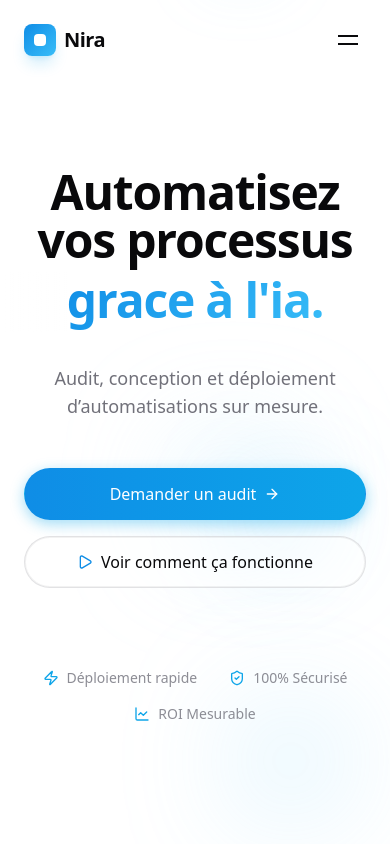
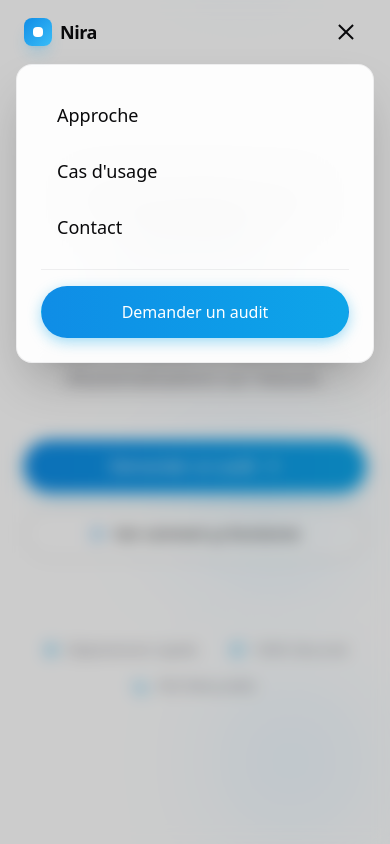
Before and after one commit to magentyagency-ops/Nira.consulting, a Next.js app: page / in a window 390 px wide. Both pictures are taken after a click on the button "Menu". Shown: the top 844 px of the page. Built offline with nearby package versions, Linux system fonts and the light colour scheme.

Commit message:
fix: comprehensive mobile responsiveness for all landing page sections

```diff
--- a/src/components/layout/Footer.tsx
+++ b/src/components/layout/Footer.tsx
@@ -3,18 +3,18 @@ import { ArrowUpRight } from "lucide-react";
 
 export function Footer() {
     return (
-        <footer className="border-t border-nira-gray/10 pt-20 pb-10 relative z-10 backdrop-blur-md bg-white/40">
+        <footer className="border-t border-nira-gray/10 pt-12 md:pt-20 pb-8 md:pb-10 relative z-10 backdrop-blur-md bg-white/40">
             <div className="container mx-auto px-4 sm:px-6 lg:px-8 max-w-7xl">
 
-                <div className="grid grid-cols-1 md:grid-cols-2 lg:grid-cols-4 gap-12 mb-16">
+                <div className="grid grid-cols-2 md:grid-cols-2 lg:grid-cols-4 gap-8 md:gap-12 mb-12 md:mb-16">
 
                     {/* Colonne 1 : Marque */}
-                    <div className="lg:col-span-1">
-                        <Link href="/" className="text-2xl font-bold tracking-tighter text-nira-dark flex items-center gap-2 mb-4">
+                    <div className="col-span-2 lg:col-span-1">
+                        <Link href="/" className="text-xl md:text-2xl font-bold tracking-tighter text-nira-dark flex items-center gap-2 mb-3 md:mb-4">
                             <span className="w-8 h-8 rounded-lg bg-nira-blue text-white flex items-center justify-center text-xl">N</span>
                             Nira.
                         </Link>
-                        <p className="text-nira-gray text-sm leading-relaxed max-w-xs">
+                        <p className="text-nira-gray text-xs md:text-sm leading-relaxed max-w-xs">
                             L'agence d'automatisation nouvelle génération. Nous transformons vos processus complexes en workflows parfaitement huilés grâce à l'IA.
                         </p>
                     </div>
@@ -63,7 +63,7 @@ export function Footer() {
                 </div>
 
                 {/* Bottom Bar */}
-                <div className="pt-8 border-t border-nira-gray/10 flex flex-col md:flex-row items-center justify-between gap-4 text-sm text-nira-gray">
+                <div className="pt-6 md:pt-8 border-t border-nira-gray/10 flex flex-col md:flex-row items-center justify-between gap-3 md:gap-4 text-xs md:text-sm text-nira-gray">
                     <p>© {new Date().getFullYear()} Nira. Tous droits réservés.</p>
                     <p className="flex items-center gap-1">
                         Fait avec <span className="text-red-500">♥</span> à Paris.
--- a/src/components/layout/Navbar.tsx
+++ b/src/components/layout/Navbar.tsx
@@ -27,6 +27,7 @@ export function Navbar() {
     const blurY = useTransform(scrollY, [0, 50], ["blur(0px)", "blur(12px)"]);
 
     const [hoveredLink, setHoveredLink] = useState<string | null>(null);
+    const [mobileMenuOpen, setMobileMenuOpen] = useState(false);
 
     const containerVariants: Variants = {
         hidden: { opacity: 0, y: -20 },
@@ -51,6 +52,7 @@ export function Navbar() {
     };
 
     return (
+        <>
             <motion.header
                 initial="hidden"
                 animate="visible"
@@ -64,15 +66,14 @@ export function Navbar() {
                 }}
                 className="fixed top-0 left-0 right-0 z-50 transition-all duration-300"
             >
-            <div className="container mx-auto px-6 h-20 flex items-center justify-between">
+                <div className="container mx-auto px-6 h-16 md:h-20 flex items-center justify-between">
                     {/* Logo */}
                     <motion.div variants={itemVariants}>
                         <Link href="/" className="flex items-center gap-2 group">
-                        {/* Subtle logo mark */}
-                        <div className="w-8 h-8 rounded-lg bg-gradient-to-br from-nira-blue-600 to-nira-blue-400 flex items-center justify-center shadow-lg shadow-nira-blue-500/20 group-hover:scale-105 transition-transform duration-300">
-                            <div className="w-3 h-3 bg-white rounded-sm" />
+                            <div className="w-7 h-7 md:w-8 md:h-8 rounded-lg bg-gradient-to-br from-nira-blue-600 to-nira-blue-400 flex items-center justify-center shadow-lg shadow-nira-blue-500/20 group-hover:scale-105 transition-transform duration-300">
+                                <div className="w-2.5 h-2.5 md:w-3 md:h-3 bg-white rounded-sm" />
                             </div>
-                        <span className="text-xl font-bold tracking-tight text-nira-dark">Nira</span>
+                            <span className="text-lg md:text-xl font-bold tracking-tight text-nira-dark">Nira</span>
                         </Link>
                     </motion.div>
 
@@ -104,17 +105,84 @@ export function Navbar() {
                     </motion.nav>
 
                     {/* CTAs */}
-                <motion.div variants={itemVariants} className="flex items-center gap-4">
-                    <Button variant="primary" size="md" className="hidden sm:flex">
+                    <motion.div variants={itemVariants} className="flex items-center gap-3">
+                        <Button variant="primary" size="md" className="hidden sm:flex text-sm">
                             Demander un audit
                         </Button>
                         {/* Mobile Menu Button */}
-                    <button className="md:hidden flex flex-col gap-1.5 p-2 focus:outline-none group">
-                        <span className="w-5 h-0.5 bg-nira-dark group-hover:bg-nira-blue-500 transition-colors" />
-                        <span className="w-5 h-0.5 bg-nira-dark group-hover:bg-nira-blue-500 transition-colors" />
+                        <button
+                            onClick={() => setMobileMenuOpen(!mobileMenuOpen)}
+                            className="md:hidden flex flex-col gap-1.5 p-2 focus:outline-none group relative w-10 h-10 items-center justify-center"
+                            aria-label="Menu"
+                        >
+                            <motion.span
+                                animate={mobileMenuOpen ? { rotate: 45, y: 4 } : { rotate: 0, y: 0 }}
+                                className="w-5 h-0.5 bg-nira-dark block origin-center transition-colors"
+                            />
+                            <motion.span
+                                animate={mobileMenuOpen ? { rotate: -45, y: -4 } : { rotate: 0, y: 0 }}
+                                className="w-5 h-0.5 bg-nira-dark block origin-center transition-colors"
+                            />
                         </button>
                     </motion.div>
                 </div>
             </motion.header>
+
+            {/* Mobile Menu Overlay */}
+            <AnimatePresence>
+                {mobileMenuOpen && (
+                    <motion.div
+                        initial={{ opacity: 0 }}
+                        animate={{ opacity: 1 }}
+                        exit={{ opacity: 0 }}
+                        transition={{ duration: 0.2 }}
+                        className="fixed inset-0 z-40 md:hidden"
+                    >
+                        {/* Backdrop */}
+                        <div
+                            className="absolute inset-0 bg-black/20 backdrop-blur-sm"
+                            onClick={() => setMobileMenuOpen(false)}
+                        />
+                        {/* Menu Panel */}
+                        <motion.div
+                            initial={{ y: -20, opacity: 0 }}
+                            animate={{ y: 0, opacity: 1 }}
+                            exit={{ y: -20, opacity: 0 }}
+                            transition={{ duration: 0.3, ease: [0.22, 1, 0.36, 1] }}
+                            className="absolute top-16 left-4 right-4 bg-white/95 backdrop-blur-xl rounded-2xl shadow-2xl border border-nira-gray/10 p-6 overflow-hidden"
+                        >
+                            <nav className="flex flex-col gap-1">
+                                {navLinks.map((link, index) => (
+                                    <motion.div
+                                        key={link.name}
+                                        initial={{ opacity: 0, x: -20 }}
+                                        animate={{ opacity: 1, x: 0 }}
+                                        transition={{ delay: index * 0.08 }}
+                                    >
+                                        <Link
+                                            href={link.href}
+                                            onClick={() => setMobileMenuOpen(false)}
+                                            className="block px-4 py-3 text-lg font-medium text-nira-dark hover:text-nira-blue rounded-xl hover:bg-nira-blue/5 transition-colors"
+                                        >
+                                            {link.name}
+                                        </Link>
+                                    </motion.div>
+                                ))}
+                            </nav>
+                            <div className="mt-4 pt-4 border-t border-nira-gray/10">
+                                <Button
+                                    variant="primary"
+                                    size="lg"
+                                    className="w-full"
+                                    onClick={() => setMobileMenuOpen(false)}
+                                >
+                                    Demander un audit
+                                </Button>
+                            </div>
+                        </motion.div>
+                    </motion.div>
+                )}
+            </AnimatePresence>
+        </>
     );
 }
--- a/src/components/sections/Hero.tsx
+++ b/src/components/sections/Hero.tsx
@@ -50,7 +50,7 @@ export function Hero() {
     return (
         <section
             ref={containerRef}
-            className="relative pt-32 pb-20 md:pt-48 md:pb-32 overflow-hidden min-h-[100vh] flex items-center"
+            className="relative pt-24 pb-16 md:pt-48 md:pb-32 overflow-hidden min-h-[100svh] flex items-center"
         >
 
             <div className="container mx-auto px-6 relative z-10">
@@ -67,11 +67,11 @@ export function Hero() {
                     {/* Headline */}
                     <div className="mb-8 leading-[1.15] text-center">
                         {/* Ligne 1 : [Mot dynamique] vos processus */}
-                        <div className="text-5xl md:text-7xl font-bold tracking-tight text-nira-dark">
+                        <div className="text-3xl sm:text-5xl md:text-7xl font-bold tracking-tight text-nira-dark">
                             Automatisez vos processus
                         </div>
                         {/* Ligne 2 : grace à l'ia. */}
-                        <div className="text-5xl md:text-7xl font-bold tracking-tight text-nira-dark mt-2">
+                        <div className="text-3xl sm:text-5xl md:text-7xl font-bold tracking-tight text-nira-dark mt-1 sm:mt-2">
                             <motion.span variants={itemVariants} className="inline-block">
                                 <HeroAnimatedText />
                             </motion.span>
@@ -98,7 +98,7 @@ export function Hero() {
                             </span>
                             {/* Effet au survol interne (glow sweep) implémenté dans le composant Button ou géré ici */}
                         </Button>
-                        <Button variant="outline" size="lg" className="w-full sm:w-auto group bg-white/50 backdrop-blur-sm shadow-[0_0_0_1px_rgba(0,0,0,0.05)_inset] hover:shadow-[0_0_0_1px_rgba(15,141,230,0.3)_inset] transition-all duration-300">
+                        <Button variant="outline" size="lg" className="w-full sm:w-auto group bg-white/50 backdrop-blur-sm shadow-[0_0_0_1px_rgba(0,0,0,0.05)_inset] hover:shadow-[0_0_0_1px_rgba(15,141,230,0.3)_inset] transition-all duration-300 text-sm sm:text-base">
                             <Play className="mr-2 w-4 h-4 text-nira-blue-600 transition-transform group-hover:scale-110" />
                             Voir comment ça fonctionne
                         </Button>
```
Also changed, not shown: src/components/sections/Approche.tsx (+11 -11 lines), src/components/sections/Faq.tsx (+6 -6 lines), src/components/sections/FinalCta.tsx (+6 -6 lines), src/components/sections/Impact.tsx (+6 -6 lines), src/components/sections/SocialProof.tsx (+10 -10 lines), src/components/sections/UseCases.tsx (+5 -5 lines), src/components/sections/WhyNira.tsx (+6 -6 lines), src/components/sections/WorkflowShowcase.tsx (+19 -11 lines). Lines whose indentation alone changed are shown as unchanged.
